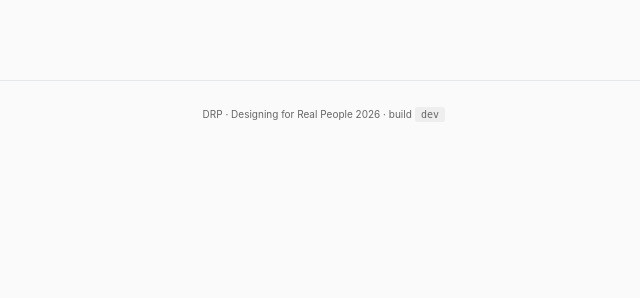
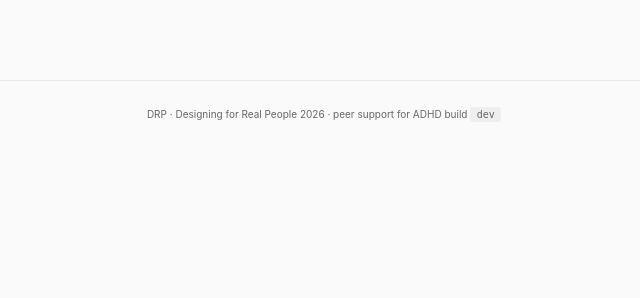
Before and after one commit to albertding19/DRP, a Django app: page /accounts/start/ in a window 1280 px wide. Shown: the part 502-800 px from the top of the page, without its empty margins (316-956 px from the left). Run offline with Django 5.2, Linux system fonts and the light colour scheme.

Commit message:
test: small change to test CD pipeline

```diff
--- a/templates/base.html
+++ b/templates/base.html
@@ -34,6 +34,7 @@
   <footer class="site-footer">
     <small>
       DRP · Designing for Real People 2026 ·
+      peer support for ADHD
       build <code>{{ BUILD_COMMIT }}</code>
     </small>
   </footer>
```
